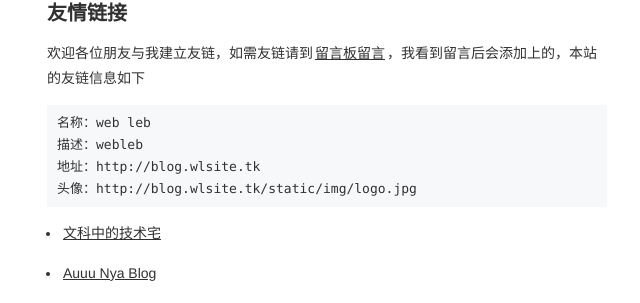
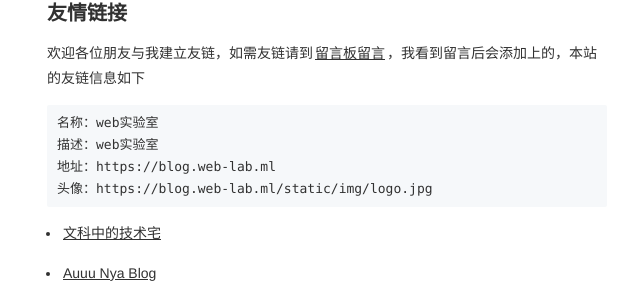
Before and after one commit to weblab/blog, a Jekyll site: the page built from pages/links.md, in a window 1280 px wide. Shown: the part 129-432 px from the top of the page, without its empty margins (313-953 px from the left). Built offline with Jekyll 4.4.1, drawn with Linux system fonts in a browser that asks for light colours.

Commit message:
Update _config.yml

```diff
--- a/_config.yml
+++ b/_config.yml
@@ -1,14 +1,14 @@
 encoding: utf-8
 
 # SEO相关信息
-title: web leb
-description: webleb
+title: web实验室
+description: web实验室
 keywords: Blog,Java,Html,JavaScript
-author: TMaize
+author: web
 
 # 域名配置
 # baseUrl配置,如果网站部署在根目录下的目录中，请设置为 /目录名
-domainUrl: 'http://blog.wlsite.tk'
+domainUrl: 'https://blog.web-lab.ml'
 baseUrl: ''
 
 # 菜单
```
